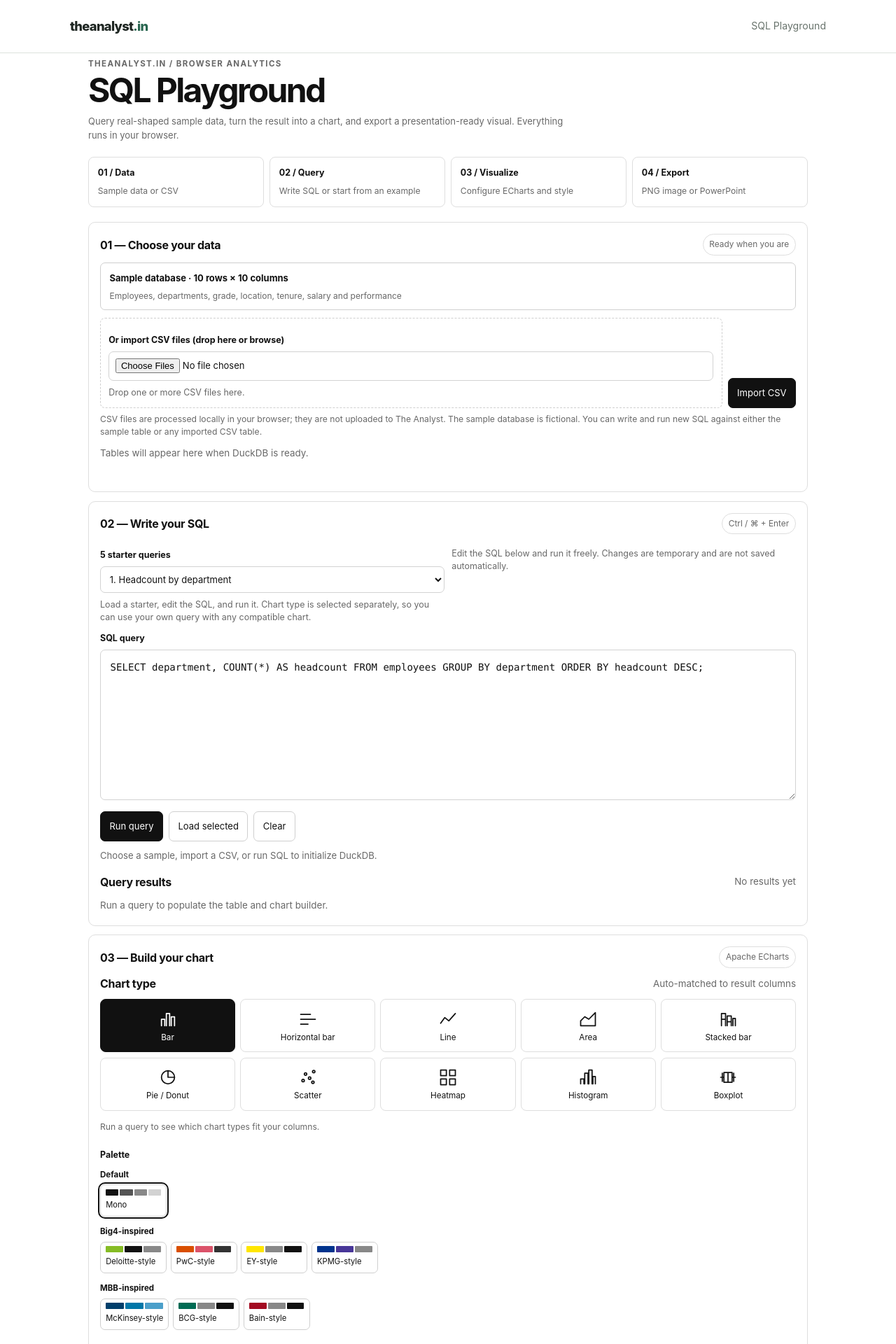
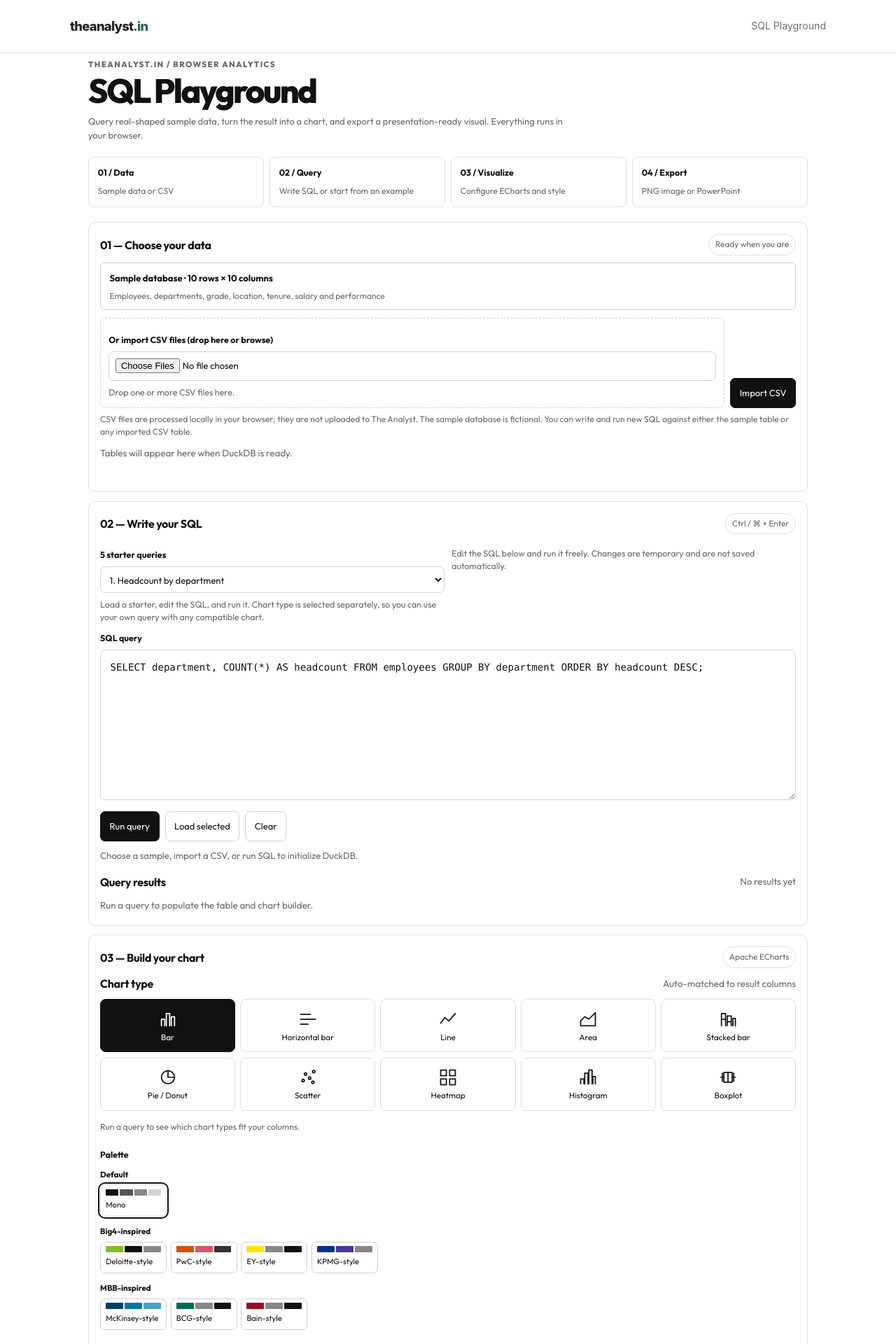
Before and after one commit to theanalystin/theanalyst.github.io, a Jekyll site: the page built from sql-playground.html, in a window 1280 px wide. Shown: the top 1920 px of the page at 70% size. Built offline with Jekyll 4.4.1, drawn with Linux system fonts in a browser that asks for light colours.

Commit message:
Apply geometric font to SQL Playground

```diff
--- a/sql-playground.html
+++ b/sql-playground.html
@@ -6,7 +6,8 @@ permalink: /sql-playground/
 ---
 
 <style>
-#sqlp{--ink:#111;--muted:#686868;--line:#dedede;--paper:#fff;color:var(--ink);padding:.45rem 0 1rem;font-size:13px;font-family:Inter,ui-sans-serif,system-ui,-apple-system,BlinkMacSystemFont,"Segoe UI",sans-serif}
+@import url('https://fonts.googleapis.com/css2?family=Outfit:wght@400;500;600;700;800&display=swap');
+#sqlp{--ink:#111;--muted:#686868;--line:#dedede;--paper:#fff;color:var(--ink);padding:.45rem 0 1rem;font-size:13px;font-family:"Outfit",ui-sans-serif,system-ui,-apple-system,BlinkMacSystemFont,"Segoe UI",sans-serif}
 #sqlp h1{font-size:clamp(1.65rem,3.5vw,2.25rem);margin:.1rem 0 .35rem}
 #sqlp h2{margin:0 0 .45rem}
 #sqlp p{line-height:1.35}
```
